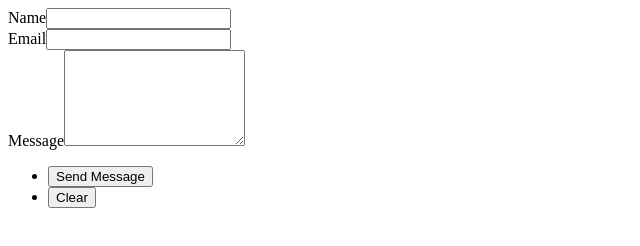
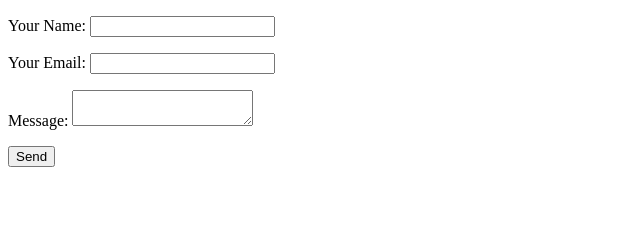
Before and after one commit to bereninga/2018-08-24_gatsby-2-3, a Gatsby site: page /contact in a window 1280 px wide. Shown: the whole page, without its empty margins (0-640 px from the left). Built offline with nearby package versions, Linux system fonts and the light colour scheme; Gatsby itself is replaced by a stand-in of ours.

Commit message:
Use gatsyjs example contact form.

```diff
--- a/src/pages/contact.js
+++ b/src/pages/contact.js
@@ -1,24 +1,19 @@
 import React from 'react'
 
 const Contact = () => (
-<form name="contact" method="post" data-netlify="true" data-netlify-honeypot="bot-field">
-    <input type="hidden" name="bot-field" />
-    <div className="field half first">
-        <label htmlFor="name">Name</label>
-        <input type="text" name="name" id="name" />
-    </div>
-    <div className="field half">
-        <label htmlFor="email">Email</label>
-        <input type="text" name="email" id="email" />
-    </div>
-    <div className="field">
-        <label htmlFor="message">Message</label>
-        <textarea name="message" id="message" rows="6"></textarea>
-    </div>
-    <ul className="actions">
-        <li><input type="submit" value="Send Message" className="special" /></li>
-        <li><input type="reset" value="Clear" /></li>
-    </ul>
+<form name="contact" method="POST" netlify>
+  <p>
+    <label>Your Name: <input type="text" name="name" /></label>
+  </p>
+  <p>
+    <label>Your Email: <input type="email" name="email" /></label>
+  </p>
+  <p>
+    <label>Message: <textarea name="message"></textarea></label>
+  </p>
+  <p>
+    <button type="submit">Send</button>
+  </p>
 </form>
 )
 
```
Also changed, not shown: src/pages/about.js (+8 -2 lines).
